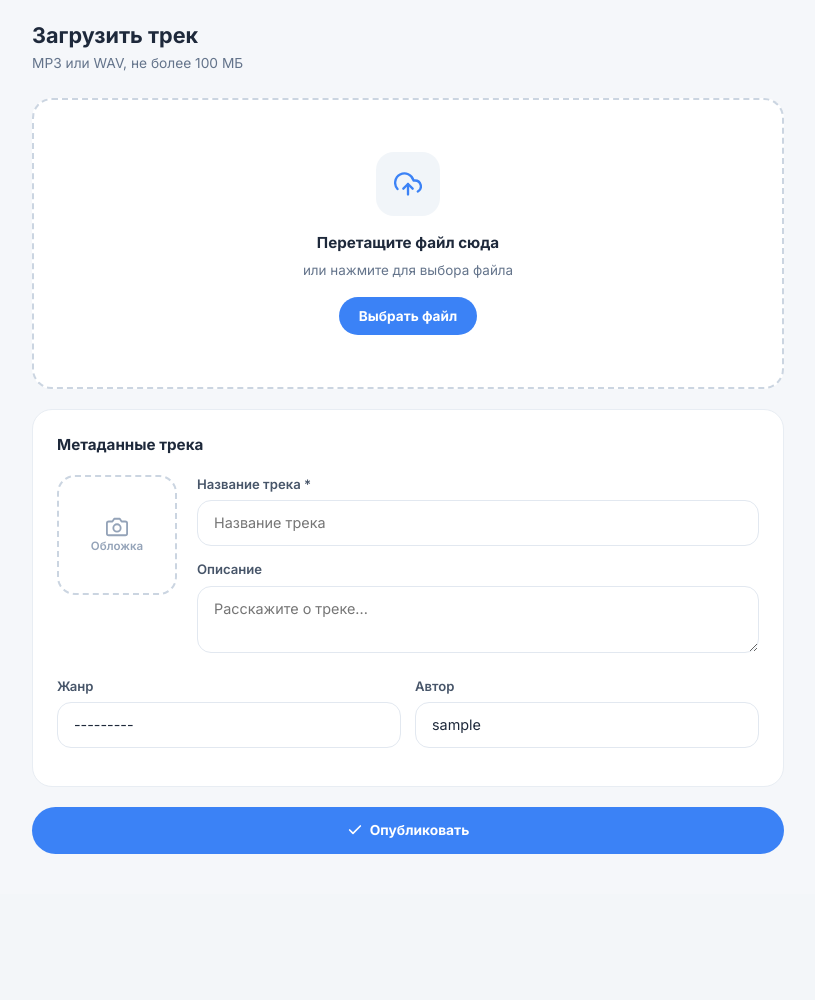
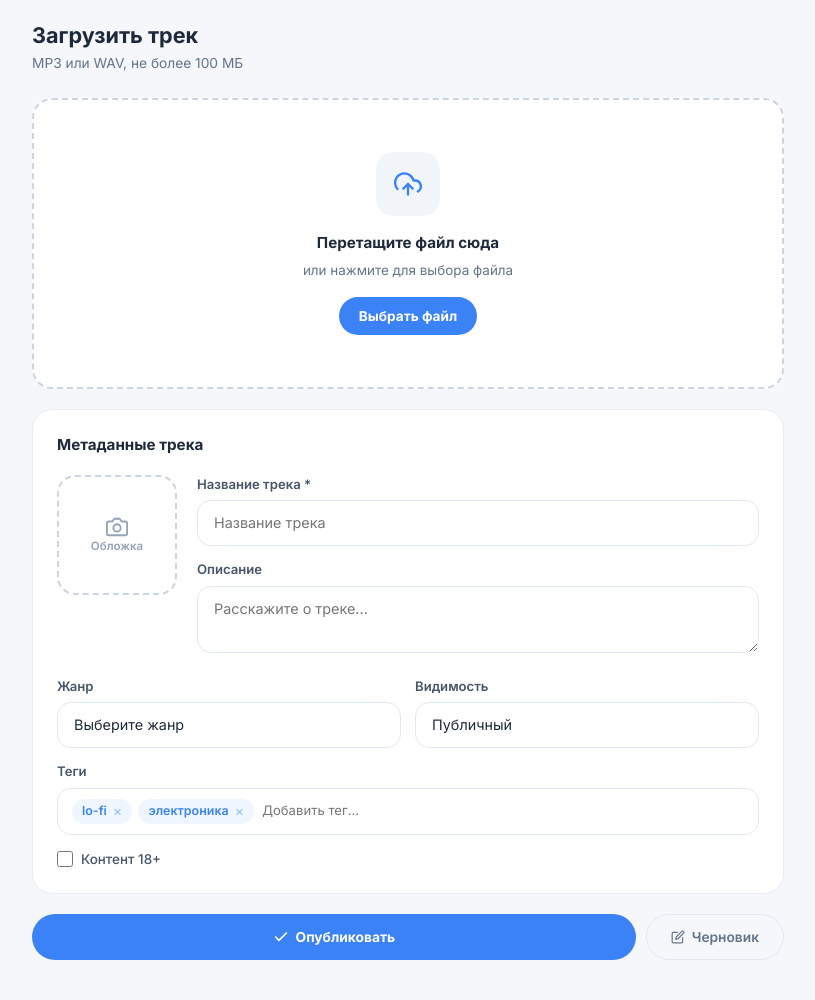
Before and after one commit to Sifirus/SifirusCloud, a Django app: page /upload/ in a window 1280 px wide. Shown: the part 64-1064 px from the top of the page, without its empty margins (232-1047 px from the left). Before the commit the page ends 918 px from the top, so only its background shows below. Run offline with Django 5.2, Linux system fonts and the light colour scheme; the visitor is signed in with stand-in values (Sample User, id 1); data comes from the database, SQL or seed files in the repository; some libraries are stand-ins or nearby versions.

Commit message:
track form fix

```diff
--- a/templates/tracks/track_form.html
+++ b/templates/tracks/track_form.html
@@ -11,6 +11,7 @@
         <div class="dropzone" id="dropzone">
             {% render_field form.audio_file type="file" id="track-input" accept=".mp3,.wav" style="position:absolute;inset:0;opacity:0;cursor:pointer;width:100%;height:100%;" %}
             <div class="dropzone-icon">
+                <!-- Иконка загрузки -->
                 <svg width="28" height="28" viewBox="0 0 24 24" fill="none" stroke="#3b82f6" stroke-width="2"
                      stroke-linecap="round" stroke-linejoin="round">
                     <polyline points="16 16 12 12 8 16"/>
@@ -20,8 +21,8 @@
             </div>
             <div class="dropzone-title" id="dz-title">Перетащите файл сюда</div>
             <div class="dropzone-hint" id="dz-hint">или нажмите для выбора файла</div>
-            <button class="btn-p" style="font-size:.85rem;position:relative;z-index:1;"
-                    onclick="document.getElementById('track-input').click();event.stopPropagation();">Выбрать файл
+            <button type="button" class="btn-p" style="font-size:.85rem;position:relative;z-index:1;"
+                    onclick="document.getElementById('track-input').click();">Выбрать файл
             </button>
         </div>
 
@@ -29,6 +30,7 @@
         <div class="card-box" style="padding:16px 20px;margin-bottom:24px;display:none;" id="upload-progress">
             <div class="upload-file-row">
                 <div class="upload-file-icon">
+                    <!-- Иконка ноты -->
                     <svg width="18" height="18" viewBox="0 0 24 24" fill="none" stroke="#3b82f6" stroke-width="2"
                          stroke-linecap="round" stroke-linejoin="round">
                         <path d="M9 18V5l12-2v13"/>
@@ -58,6 +60,7 @@
                     <img id="cover-preview" src=""
                          style="display:none;width:100%;height:100%;object-fit:cover;border-radius:8px;">
                     <div id="cover-placeholder" class="text-center">
+                        <!-- Иконка камеры -->
                         <svg width="22" height="22" viewBox="0 0 24 24" fill="none" stroke="#94a3b8" stroke-width="2"
                              stroke-linecap="round" stroke-linejoin="round">
                             <path d="M23 19a2 2 0 0 1-2 2H3a2 2 0 0 1-2-2V8a2 2 0 0 1 2-2h4l2-3h6l2 3h4a2 2 0 0 1 2 2z"/>
@@ -82,23 +85,65 @@
             <div class="meta-grid">
                 <div>
                     <label class="lbl">Жанр</label>
-                    {% render_field form.genre type="text" id="tag-input" class="inp inp-select" placeholder="Добавить тег..." %}
+                    <select name="genre" class="inp inp-select">
+                        <option value="">Выберите жанр</option>
+                        <option value="electronic">Электроника</option>
+                        <option value="pop">Поп</option>
+                        <option value="rock">Рок</option>
+                        <option value="hiphop">Хип-хоп</option>
+                        <option value="jazz">Джаз</option>
+                        <option value="rnb">R&B</option>
+                        <option value="classical">Классика</option>
+                        <option value="lofi">Lo-fi</option>
+                    </select>
                 </div>
                 <div>
-                    <label class="lbl">Автор</label>
-                    {% render_field form.artist class="inp" id="track-artist" placeholder="Автор" value=user.username %}
+                    <label class="lbl">Видимость</label>
+                    <select name="visibility" class="inp inp-select">
+                        <option value="public">Публичный</option>
+                        <option value="link">Только по ссылке</option>
+                        <option value="private">Приватный</option>
+                    </select>
                 </div>
             </div>
+
+            <!-- Теги -->
+            <div style="margin-bottom:14px;">
+                <label class="lbl">Теги</label>
+                <div class="tags-input" id="tags-input" onclick="document.getElementById('tag-input').focus()">
+                    <span class="tag-chip">lo-fi <button type="button" onclick="this.parentElement.remove()">×</button></span>
+                    <span class="tag-chip">электроника <button type="button" onclick="this.parentElement.remove()">×</button></span>
+                    <input type="text" id="tag-input" placeholder="Добавить тег...">
+                </div>
+            </div>
+
+            <!-- Контент 18+ -->
+            <label class="check-label">
+                <input type="checkbox" name="is_explicit"> Контент 18+
+            </label>
+
+            <!-- Скрытое поле автора -->
+            {% render_field form.artist type="hidden" value=user.username %}
         </div>
 
         <!-- Кнопки -->
         <div class="publish-row">
             <button class="btn-p" type="submit">
+                <!-- Иконка галочки -->
                 <svg width="16" height="16" viewBox="0 0 24 24" fill="none" stroke="currentColor" stroke-width="2.5"
                      stroke-linecap="round" stroke-linejoin="round">
                     <polyline points="20 6 9 17 4 12"/>
                 </svg>
                 Опубликовать
+            </button>
+            <button class="btn-o" type="button">
+                <!-- Иконка редактирования -->
+                <svg width="14" height="14" viewBox="0 0 24 24" fill="none" stroke="currentColor" stroke-width="2"
+                     stroke-linecap="round" stroke-linejoin="round">
+                    <path d="M11 4H4a2 2 0 0 0-2 2v14a2 2 0 0 0 2 2h14a2 2 0 0 0 2-2v-7"/>
+                    <path d="M18.5 2.5a2.121 2.121 0 0 1 3 3L12 15l-4 1 1-4 9.5-9.5z"/>
+                </svg>
+                Черновик
             </button>
         </div>
 
@@ -188,5 +233,26 @@
             };
             reader.readAsDataURL(file);
         });
+
+        // Теги — добавление по Enter
+        document.getElementById('tag-input').addEventListener('keydown', function(e) {
+            if (e.key === 'Enter' || e.key === ',') {
+                e.preventDefault();
+                const val = this.value.trim().replace(/,/g, '');
+                if (!val) return;
+
+                const chip = document.createElement('span');
+                chip.className = 'tag-chip';
+                chip.textContent = val + ' ';
+                const btn = document.createElement('button');
+                btn.type = 'button';
+                btn.textContent = '×';
+                btn.onclick = function() { chip.remove(); };
+                chip.appendChild(btn);
+
+                this.parentElement.insertBefore(chip, this);
+                this.value = '';
+            }
+        });
     </script>
 {% endblock %}
--- a/tracks/views.py
+++ b/tracks/views.py
@@ -20,7 +20,6 @@ def index(request):
 @login_required(login_url='login')
 def library(request):
     """Страница «Моя библиотека»."""
-    # Показываем все треки пользователя как заглушку, пока нет лайков
     liked_tracks = Track.objects.order_by('-created_at')[:5]
     my_tracks_count = Track.objects.filter(uploaded_by=request.user).count()
 
```
